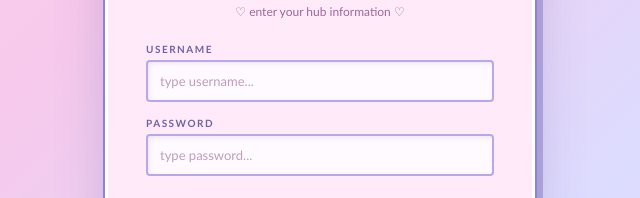
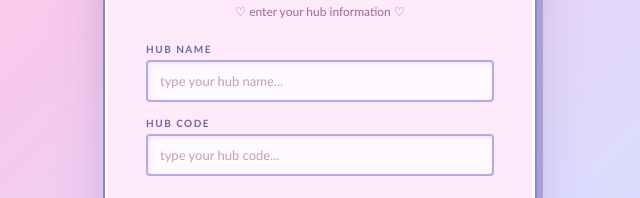
Before and after one commit to nikhi-co/friend-hub, a plain HTML site: page index.html in a window 1280 px wide. Shown: the part 270-468 px from the top of the page, 320-960 px from the left. Drawn offline with nearby package versions, Linux system fonts and the light colour scheme.

Commit message:
Add files via upload

```diff
--- a/index.html
+++ b/index.html
@@ -59,24 +59,24 @@
 
             <div class="field">
 
-                <label>USERNAME</label>
+                <label>HUB NAME</label>
 
                 <input
                     type="text"
-                    id="username"
-                    placeholder="type username..."
+                    id="hubname"
+                    placeholder="type your hub name..."
                 >
 
             </div>
 
             <div class="field">
 
-                <label>PASSWORD</label>
+                <label>HUB CODE</label>
 
                 <input
                     type="password"
-                    id="password"
-                    placeholder="type password..."
+                    id="hubcode"
+                    placeholder="type your hub code..."
                 >
 
             </div>
```
Also changed, not shown: create-hub.html (+7 -7 lines).
